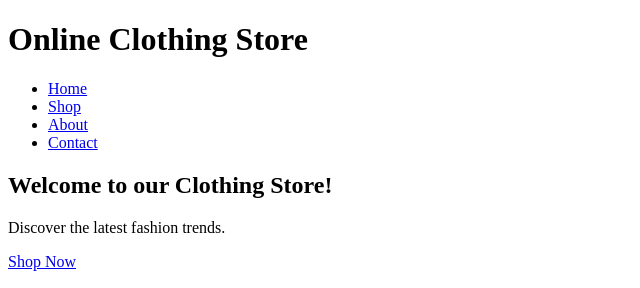
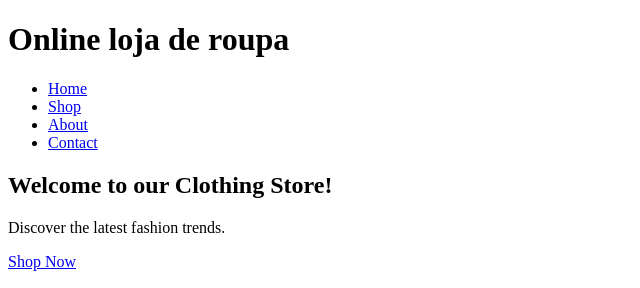
Before and after one commit to migarcanjo/migarcanjo.github.io, a plain HTML site: page index.html in a window 1280 px wide. Shown: the top 288 px of the page, without its empty margins (0-640 px from the left). Drawn offline with Linux system fonts and the light colour scheme.

Commit message:
Update index.html

```diff
--- a/index.html
+++ b/index.html
@@ -6,7 +6,7 @@
 </head>
 <body>
     <header>
-        <h1>Online Clothing Store</h1>
+        <h1>Online loja de roupa</h1>
         <nav>
             <ul>
                 <li><a href="#">Home</a></li>
```
